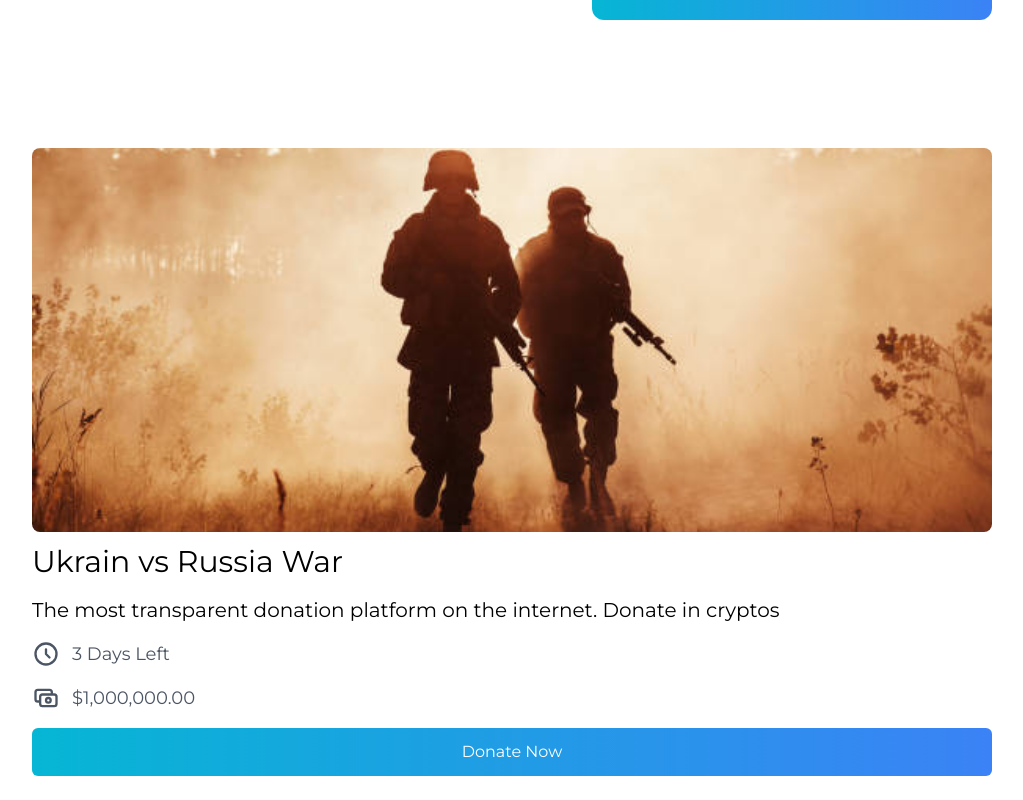
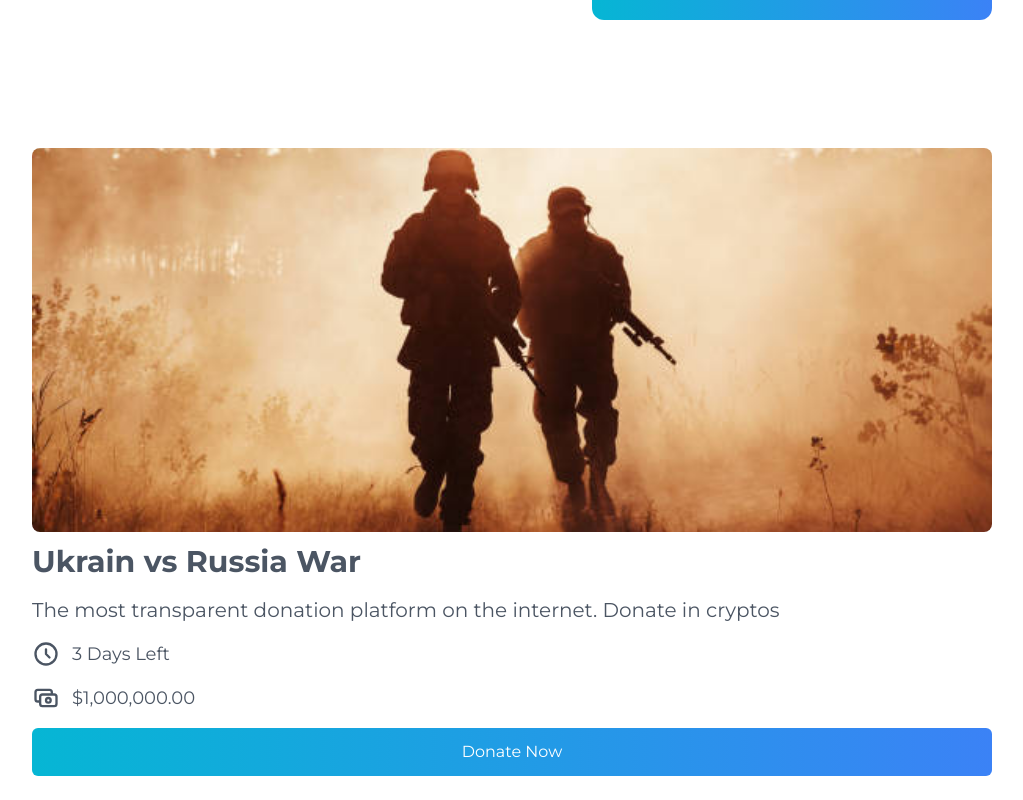
Before and after one commit to mendsalbert/myDonate, a Next.js app: page /donation in a window 1280 px wide. Shown: the part 347-1147 px from the top of the page, without its empty margins (128-1151 px from the left). Built offline with nearby package versions, Linux system fonts and the light colour scheme.

Commit message:
my donate

```diff
--- a/pages/donation.tsx
+++ b/pages/donation.tsx
@@ -49,8 +49,10 @@ const Donation = () => (
           </div>
         </div>
         <div className="space-y-4">
-          <p className="text-3xl">Ukrain vs Russia War</p>
-          <p className="text-xl">
+          <p className="text-3xl font-bold text-gray-600">
+            Ukrain vs Russia War
+          </p>
+          <p className="text-xl text-gray-600">
             The most transparent donation platform on the internet. Donate in
             cryptos
           </p>
```
